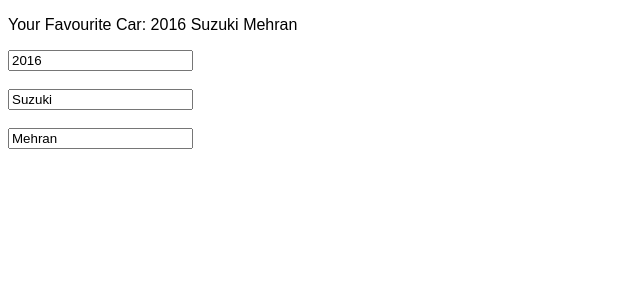
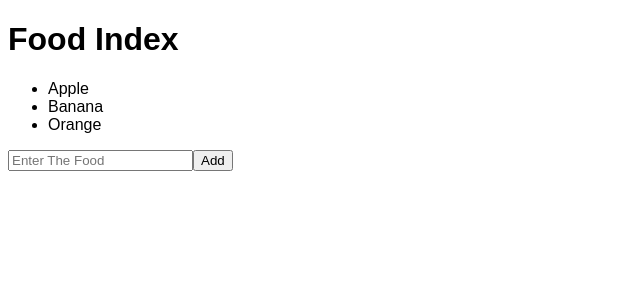
Before and after one commit to rizwanPizzee/React-learning, a React (Vite) app in the folder my-react-app-new/: page / in a window 1280 px wide. Shown: the top 300 px of the page, without its empty margins (0-640 px from the left). Built offline with nearby package versions, Linux system fonts and the light colour scheme.

Commit message:
updating Array using states

```diff
--- a/my-react-app-new/src/App.jsx
+++ b/my-react-app-new/src/App.jsx
@@ -1,10 +1,10 @@
-import UpdateObjectComponent from './UpdateObject.jsx'
+import UpdateArrayComponent from './UpdateArray.jsx'
 
 function App() {
 
   return(
     <>
-  <UpdateObjectComponent/>
+    <UpdateArrayComponent/>
     </>
   );
 }
--- /dev/null
+++ b/my-react-app-new/src/UpdateArray.jsx
@@ -0,0 +1,32 @@
+import React, {useState} from 'react';
+
+function UpdateArrayComponent(){
+
+    const [foods, setFoods] = useState(["Apple", "Banana", "Orange"]);
+
+    function handleAddFood(){
+        const newFood = document.getElementById("food-input").value;
+        document.getElementById("food-input").value = "";
+        setFoods(f => ([...f, newFood]));
+    };
+
+    function handleRemoveFood(index){
+        setFoods(foods.filter((_, i) => i !== index))
+    }
+
+    return(
+            <div>
+                <h1>Food Index</h1>
+                <ul>
+                    {foods.map((food, index)=>
+                    <li style={{cursor: 'pointer'}} key={index} onClick={()=>(handleRemoveFood(index))}>
+                        {food}
+                    </li>)}
+                </ul>
+                <input type="text" id="food-input" placeholder='Enter The Food' />
+                <button onClick={handleAddFood}>Add</button>
+            </div>
+    );
+}
+
+export default UpdateArrayComponent;
```
